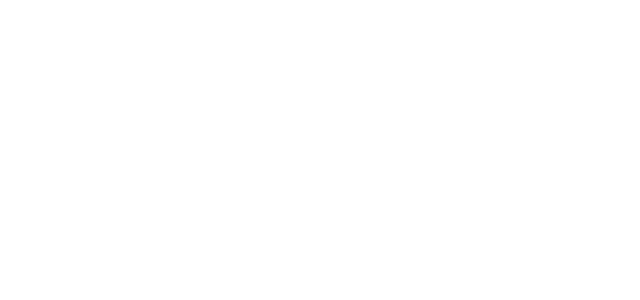
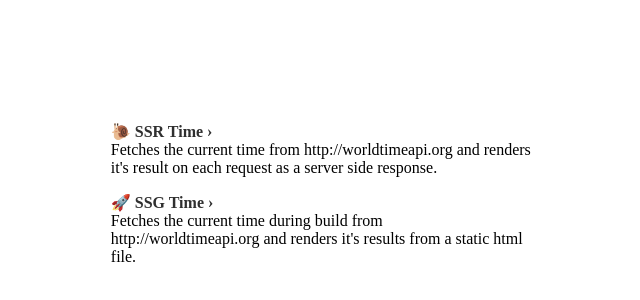
Before and after one commit to ricktap/vercel-app, a Nuxt app: page / in a window 1280 px wide. Before the commit this address had no page. Shown: the part 214-514 px from the top of the page, without its empty margins (318-958 px from the left). Built offline with nearby package versions, Linux system fonts and the light colour scheme.

Commit message:
add index page

```diff
--- /dev/null
+++ b/layouts/default.vue
@@ -0,0 +1,21 @@
+<template>
+    <div class="container">
+        <Nuxt />
+    </div>
+</template>
+
+<style>
+* {
+    margin: 0;
+    padding: 0;
+}
+
+.container {
+    display: flex;
+    width: 100%;
+    height: 100vh;
+
+    align-items: center;
+    justify-content: center;
+}
+</style>
--- /dev/null
+++ b/pages/index.vue
@@ -0,0 +1,25 @@
+<template>
+    <div class="main">
+        <dl>
+            <dt><a href="/ssr/time">🐌 SSR Time ›</a></dt>
+            <dd>Fetches the current time from http://worldtimeapi.org and renders it's result on each request as a server side response.</dd>
+            <dt><a href="/ssg/time">🚀 SSG Time ›</a></dt>
+            <dd>Fetches the current time during build from http://worldtimeapi.org and renders it's results from a static html file.</dd>
+        </dl>
+    </div>
+</template>
+
+<style scoped>
+    .main dd {
+        width: 33vw;
+    }
+    .main dt {
+        margin-top: 1em;
+        font-weight: 700;
+    }
+
+    .main dt a {
+        text-decoration: none;
+        color: #2f2f2f;
+    }
+</style>
```
Also changed, not shown: package.json (line endings or trailing spaces).
